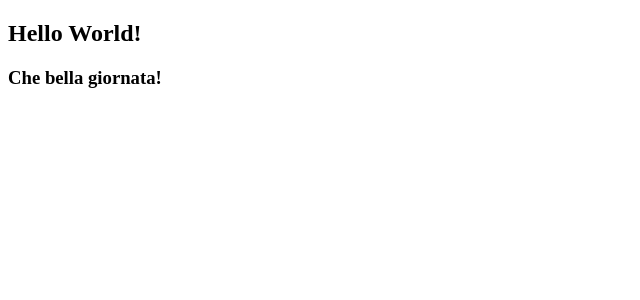
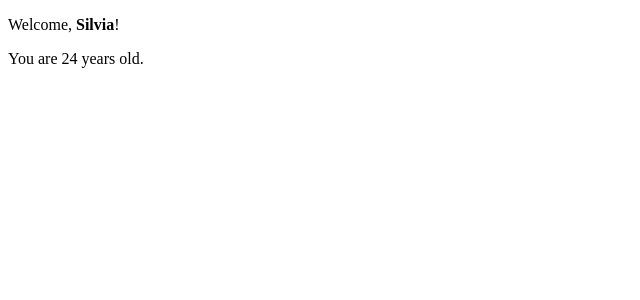
Before and after one commit to Silviadesideri01/EsercitazioniDevelhope, a React (Vite) app in the folder React/esercizi-react/: page / in a window 1280 px wide. Shown: the top 300 px of the page, without its empty margins (0-640 px from the left). Built offline with nearby package versions, Linux system fonts and the light colour scheme.

Commit message:
Svolti esercizi

```diff
--- /dev/null
+++ b/React/esercizi-react/Components/Age.jsx
@@ -0,0 +1,3 @@
+export function Age({ age }) {
+  return <p>You are {age} years old.</p>;
+}
--- /dev/null
+++ b/React/esercizi-react/Components/Welcome.jsx
@@ -0,0 +1,20 @@
+//Crea un componente funzione Welcome che riceve una name prop e visualizza il Welcome, {name}! messaggio all'interno del tag p.
+
+//Aggiungi un secondo prop chiamato age e visualizzalo sotto il messaggio di benvenuto, all'interno del tag p dopo il messaggio "La tua età è ".
+
+//Modificare il valore passato alla proprietà name in modo che sia contenuto in un tag strong.
+
+//Estrarre il messaggio "La tua età è" in un nuovo componente denominato Età ed eseguirne il rendering all'interno del componente Benvenuto.
+
+//Passare al componente Età la proprietà età che Welcome riceve dal componente App.
+
+import { Age } from "./Age";
+export function Welcome({ name = "Utente" }) {
+  //Ho impostato un valore di defoult a name, nel caso usassi il componente senza valorizzare la props.
+  return (
+    <div>
+      <p>Welcome, {name}!</p>
+      <Age age="24" />
+    </div>
+  );
+}
--- a/React/esercizi-react/src/App.jsx
+++ b/React/esercizi-react/src/App.jsx
@@ -1,9 +1,13 @@
-import Hello from "../Components/Hello"; //importo il componente Hello, per poterlo utilizzare e visualizzare
+//import Hello from "../Components/Hello"; importo il componente Hello, per poterlo utilizzare e visualizzare
+
+import { Welcome } from "../Components/Welcome"; //importo il componente Welcome
 
 function App() {
   return (
     <>
-      <Hello /> {/*Chiamata del componente/rendering*/}
+      {/*<Hello /> Chiamata del componente/rendering*/}
+      <Welcome name={<strong>Silvia</strong>} />
+      {/*valorizzo la props name ed age, assegnando il valore all'attributo.*/}
     </>
   );
 }
```
Also changed, not shown: React/esercizi-react/src/main.jsx (+0 -21 lines), React/esercizi-react/ResponseQuestions.txt (added).
